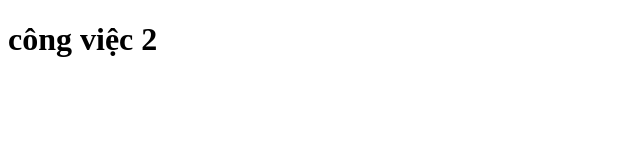
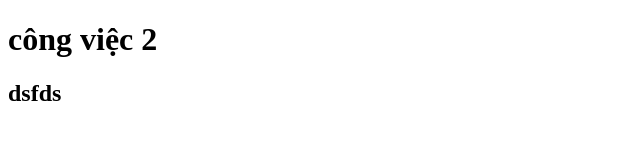
Before and after one commit to vantrieumip/duan5, a plain HTML site: page index.html in a window 1280 px wide. Shown: the full height of the page, 0-640 px from the left. Drawn offline with Linux system fonts and the light colour scheme.

Commit message:
2. congviec2 commit lan 1

```diff
--- a/index.html
+++ b/index.html
@@ -7,5 +7,6 @@
   </head>
   <body>
     <h1>công việc 2</h1>
+    <h2>dsfds</h2>
   </body>
 </html>
```
